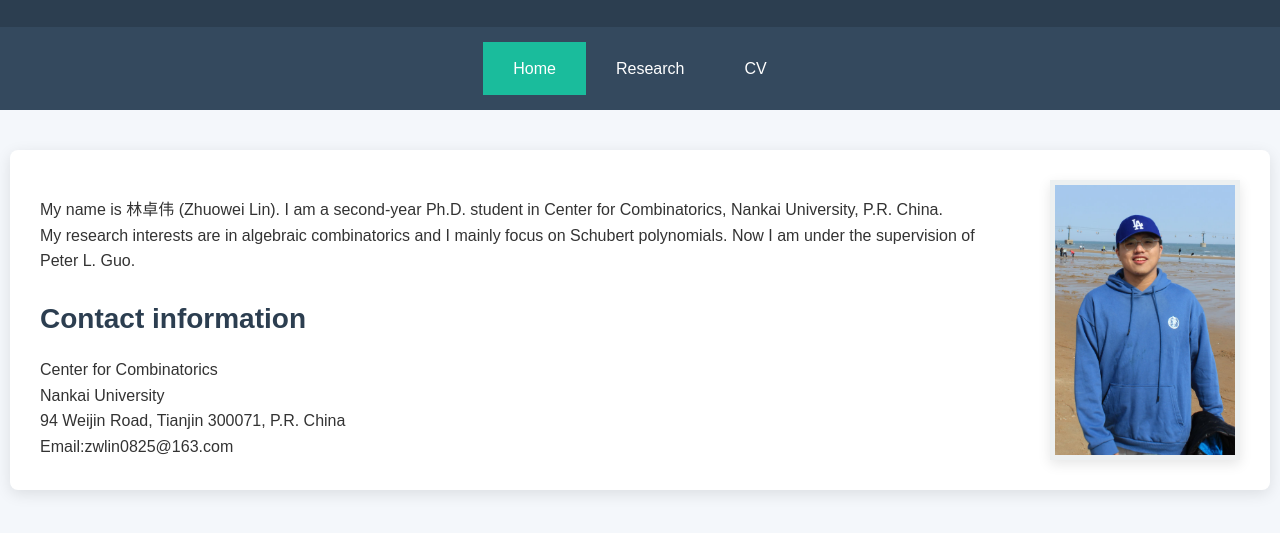
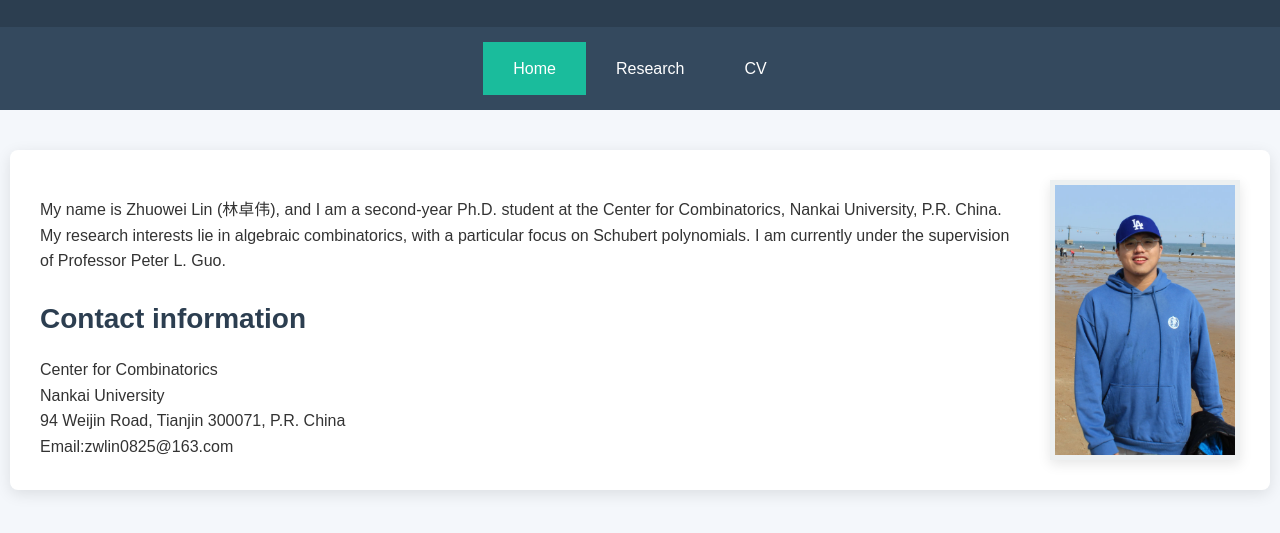
Before and after one commit to AggMole/zhuowelin, a plain HTML site: page index.html in a window 1280 px wide. Shown: the part 111-644 px from the top of the page. Drawn offline with Linux system fonts and the light colour scheme.

Commit message:
Update index.html

```diff
--- a/index.html
+++ b/index.html
@@ -23,8 +23,8 @@
         <div class="home-content">
             <div class="text">
 
-                <p>My name is 林卓伟 (Zhuowei Lin). I am a second-year Ph.D. student in Center for Combinatorics, Nankai University, P.R. China.<br>
-My research interests are in algebraic combinatorics and I mainly focus on Schubert polynomials. Now I am under the supervision of Peter L. Guo.</p>
+                <p>My name is Zhuowei Lin (林卓伟), and I am a second-year Ph.D. student at the Center for Combinatorics, Nankai University, P.R. China.
+                    My research interests lie in algebraic combinatorics, with a particular focus on Schubert polynomials. I am currently under the supervision of Professor Peter L. Guo. </p>
                <h2>Contact information</h2>
                 Center for Combinatorics<br>
                  Nankai University<br>
```
